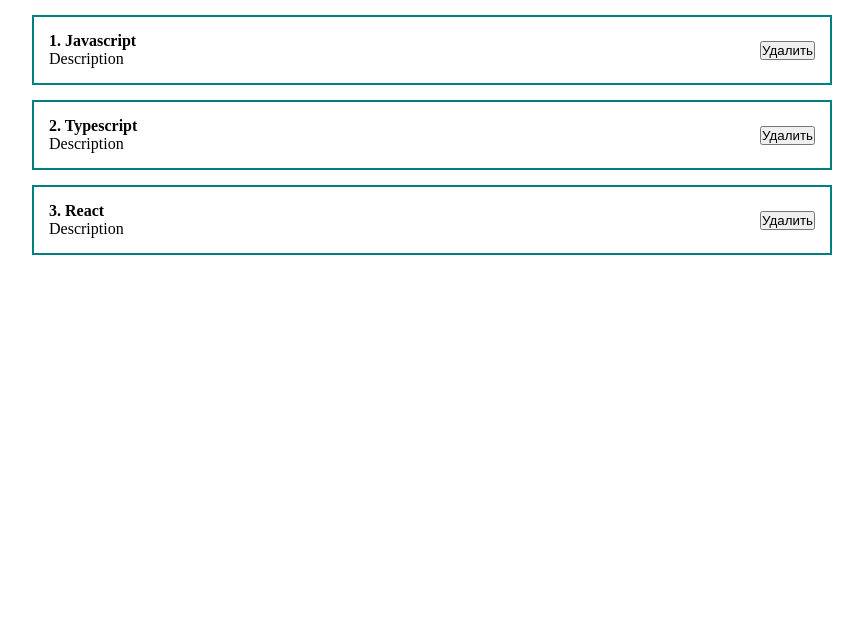
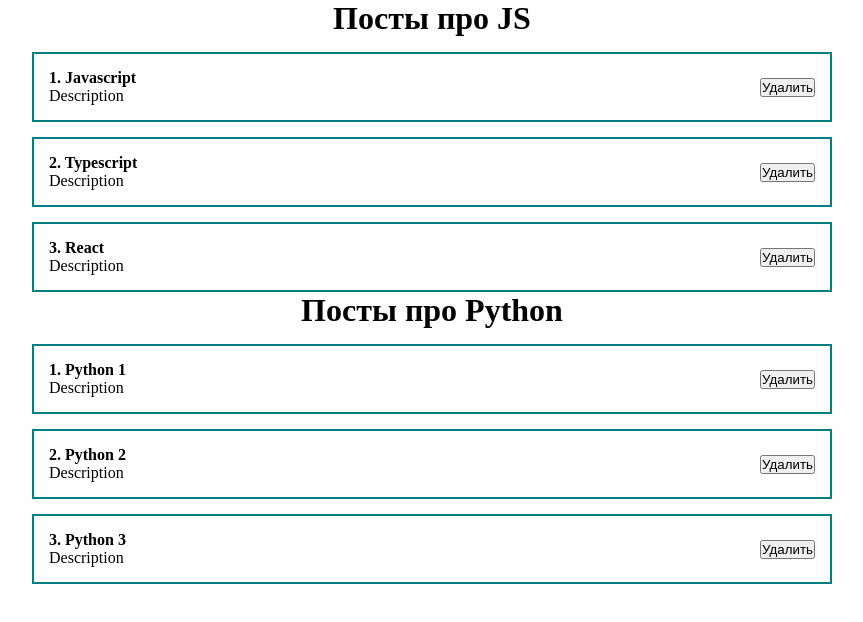
Before and after one commit to maria-osokina/react.base, a React (Create React App) app: page / in a window 1280 px wide. Shown: the top 622 px of the page, without its empty margins (208-1071 px from the left). Built offline with nearby package versions, Linux system fonts and the light colour scheme.

Commit message:
Список постов

```diff
--- a/src/App.js
+++ b/src/App.js
@@ -1,16 +1,25 @@
-import React from "react";
-// import ClassCounter from "./components/ClassCounter";
+import React, { useState } from "react";
 import './styles/App.css';
-import PostItem from "./components/PostItem";
+import PostList from "./components/PostList";
+
 
 function App() {
+  const [posts, setPosts] = useState([
+    { id: 1, title: 'Javascript', body: 'Description' },
+    { id: 2, title: 'Typescript', body: 'Description' },
+    { id: 3, title: 'React', body: 'Description' }
+  ])
+
+  const [posts2, setPosts2] = useState([
+    { id: 1, title: 'Python 1', body: 'Description' },
+    { id: 2, title: 'Python 2', body: 'Description' },
+    { id: 3, title: 'Python 3', body: 'Description' }
+  ])
+
   return (
     <div className="App">
-      <PostItem post={{ id: 1, title: 'Javascript', body: 'Description' }} />
-      <PostItem post={{ id: 2, title: 'Typescript', body: 'Description' }} />
-      <PostItem post={{ id: 3, title: 'React', body: 'Description' }} />
-
-      {/* <ClassCounter /> */}
+      <PostList posts={posts} title="Посты про JS" />
+      <PostList posts={posts2} title="Посты про Python" />
     </div>
   );
 }
--- /dev/null
+++ b/src/components/PostList.jsx
@@ -0,0 +1,13 @@
+import React from "react";
+import PostItem from "./PostItem";
+
+const PostList = ({ posts, title }) => {
+    return (
+        <div>
+            <h1 style={{ textAlign: "center" }}>{title}</h1>
+            {posts.map(post => <PostItem post={post} key={post.id} />)}
+        </div>
+    );
+};
+
+export default PostList;
```
